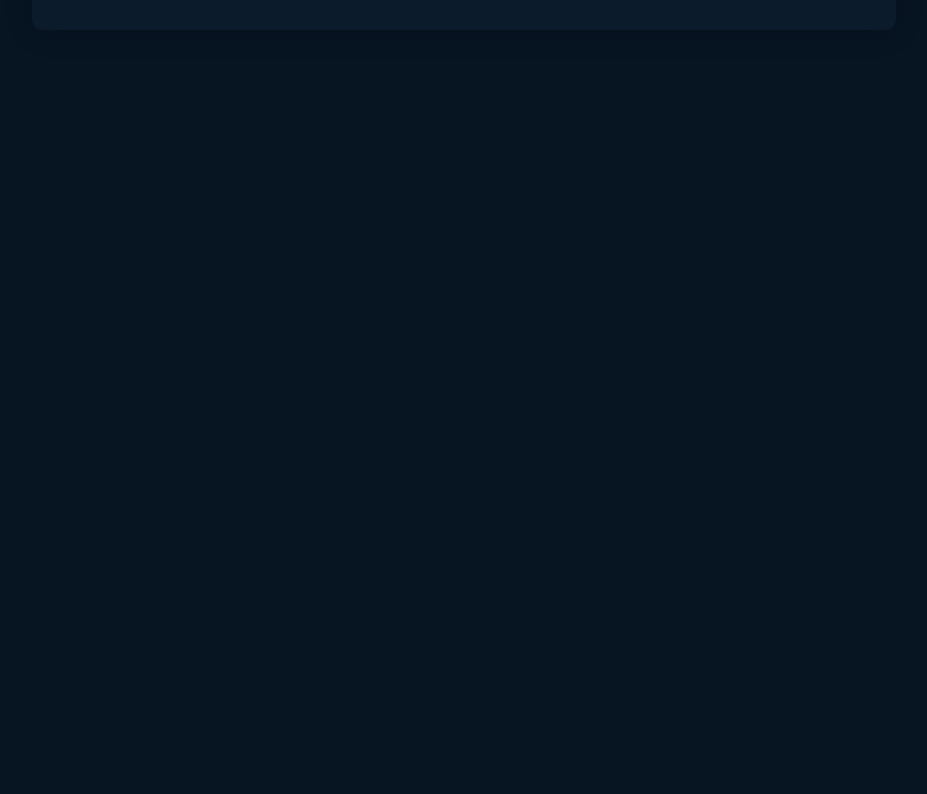
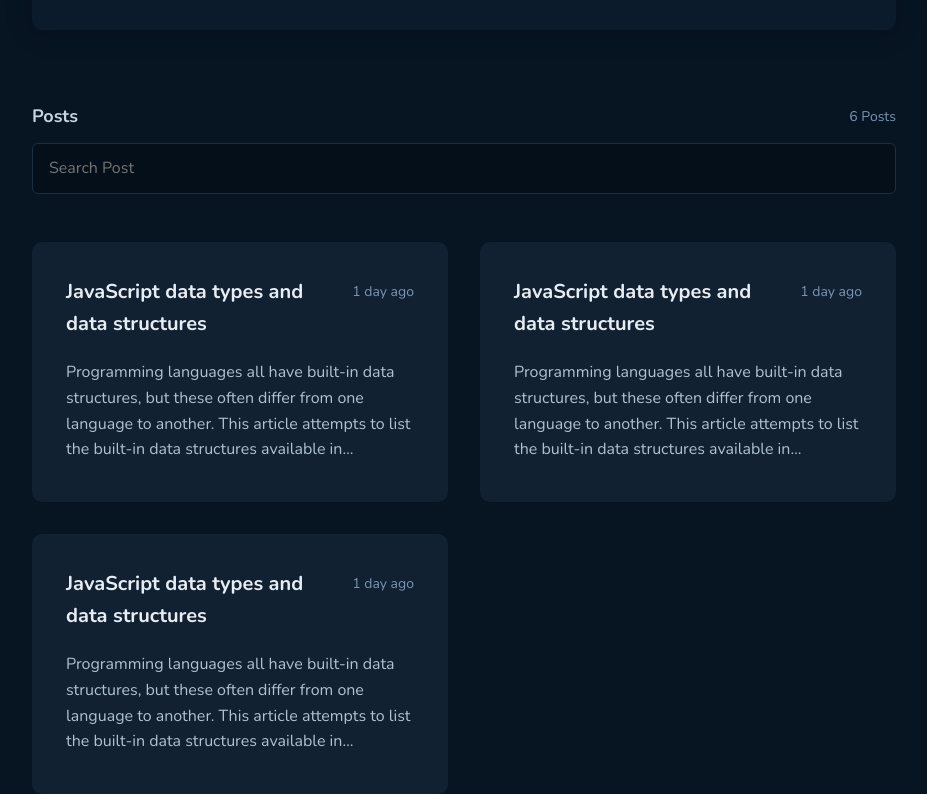
Before and after one commit to BrenoFischer/rocketseat, a React (Vite) app in the folder challenge-3/: page / in a window 1280 px wide. Shown: the part 390-1184 px from the top of the page, without its empty margins (176-1103 px from the left). Before the commit the page ends 800 px from the top, so only its background shows below. Built offline with nearby package versions, Linux system fonts and the light colour scheme; a web font is replaced by a local one.

Commit message:
blog section and cards - structure + style

```diff
--- a/challenge-3/src/App.tsx
+++ b/challenge-3/src/App.tsx
@@ -2,14 +2,12 @@
 import { defaultTheme } from './styles/themes/default'
 import { GlobalStyle } from './styles/global'
 import { Home } from './pages/Home'
-import { Profile } from './pages/Home/components/Profile'
 
 export function App() {
   return (
     <ThemeProvider theme={defaultTheme}>
       <GlobalStyle />
       <Home />
-      <Profile />
     </ThemeProvider>
   )
 }
--- /dev/null
+++ b/challenge-3/src/pages/Home/components/Blog/index.tsx
@@ -0,0 +1,43 @@
+import { BlogContainer, CardsContainer } from './styles'
+
+function Card() {
+  return (
+    <li>
+      <header>
+        <h3>JavaScript data types and data structures</h3>
+        <span>1 day ago</span>
+      </header>
+      <p>
+        Programming languages all have built-in data structures, but these often
+        differ from one language to another. This article attempts to list the
+        built-in data structures available in JavaScript and what properties
+        they have. These can be used to build other data structures. Wherever
+        possible, comparisons with other languages are drawn. Dynamic typing
+        JavaScript is a loosely typed and dynamic language. Variables in
+        JavaScript are not directly associated with any particular value type,
+        and any variable can be assigned (and re-assigned) values of all types:
+        let foo = 42; // foo is now a number foo = `&quot;`bar`&quot;`; // foo
+        is now a string foo = true; // foo is now a boolean
+      </p>
+    </li>
+  )
+}
+
+export function Blog() {
+  return (
+    <BlogContainer>
+      <header>
+        <div>
+          <h3>Posts</h3>
+          <span>6 Posts</span>
+        </div>
+        <input type="text" placeholder="Search Post" />
+      </header>
+      <CardsContainer>
+        <Card />
+        <Card />
+        <Card />
+      </CardsContainer>
+    </BlogContainer>
+  )
+}
--- /dev/null
+++ b/challenge-3/src/pages/Home/components/Blog/styles.ts
@@ -0,0 +1,109 @@
+import { styled } from 'styled-components'
+
+export const BlogContainer = styled.main`
+  width: 100%;
+  max-width: 864px;
+
+  margin: 0 auto;
+  margin-top: 4.5rem;
+
+  header {
+    & > div {
+      display: flex;
+      justify-content: space-between;
+      align-items: center;
+      margin-bottom: 0.75rem;
+
+      h3 {
+        font-weight: 700;
+        font-size: 1.125rem;
+        line-height: 160%;
+
+        color: ${(props) => props.theme['base-subtitle']};
+      }
+
+      span {
+        font-size: 0.875rem;
+
+        color: ${(props) => props.theme['base-span']};
+      }
+    }
+
+    input {
+      width: 100%;
+      padding: 0.75rem 1rem;
+
+      background: ${(props) => props.theme['base-input']};
+
+      border: 1px solid ${(props) => props.theme['base-border']};
+      border-radius: 6px;
+
+      color: ${(props) => props.theme['base-label']};
+      font-size: 16px;
+      line-height: 160%;
+
+      &:focus {
+        border: 1px solid ${(props) => props.theme.blue};
+        color: ${(props) => props.theme['base-text']};
+      }
+    }
+  }
+`
+
+export const CardsContainer = styled.ul`
+  margin-top: 3rem;
+  display: grid;
+  grid-template-columns: 1fr 1fr;
+  gap: 2rem;
+
+  list-style: none;
+
+  li {
+    height: 16.25rem;
+    padding: 2rem;
+
+    background: ${(props) => props.theme['base-post']};
+    border-radius: 10px;
+    border: 2px solid transparent;
+    cursor: pointer;
+
+    header {
+      display: flex;
+      justify-content: space-between;
+      gap: 1rem;
+
+      margin-bottom: 1.25rem;
+
+      h3 {
+        font-weight: 700;
+        font-size: 1.25rem;
+        line-height: 160%;
+
+        color: ${(props) => props.theme['base-title']};
+      }
+
+      span {
+        font-size: 0.875rem;
+        line-height: 160%;
+
+        margin-top: 0.3rem;
+
+        color: ${(props) => props.theme['base-span']};
+
+        flex-shrink: 0;
+      }
+    }
+
+    p {
+      line-height: 160%;
+      display: -webkit-box;
+      -webkit-line-clamp: 4;
+      -webkit-box-orient: vertical;
+      overflow: hidden;
+    }
+
+    &:hover {
+      border: 2px solid ${(props) => props.theme['base-label']};
+    }
+  }
+`
--- a/challenge-3/src/pages/Home/index.tsx
+++ b/challenge-3/src/pages/Home/index.tsx
@@ -1,9 +1,13 @@
 import { Header } from '../../components/Header'
+import { Blog } from './components/Blog'
+import { Profile } from './components/Profile'
 
 export function Home() {
   return (
     <div>
       <Header />
+      <Profile />
+      <Blog />
     </div>
   )
 }
```
